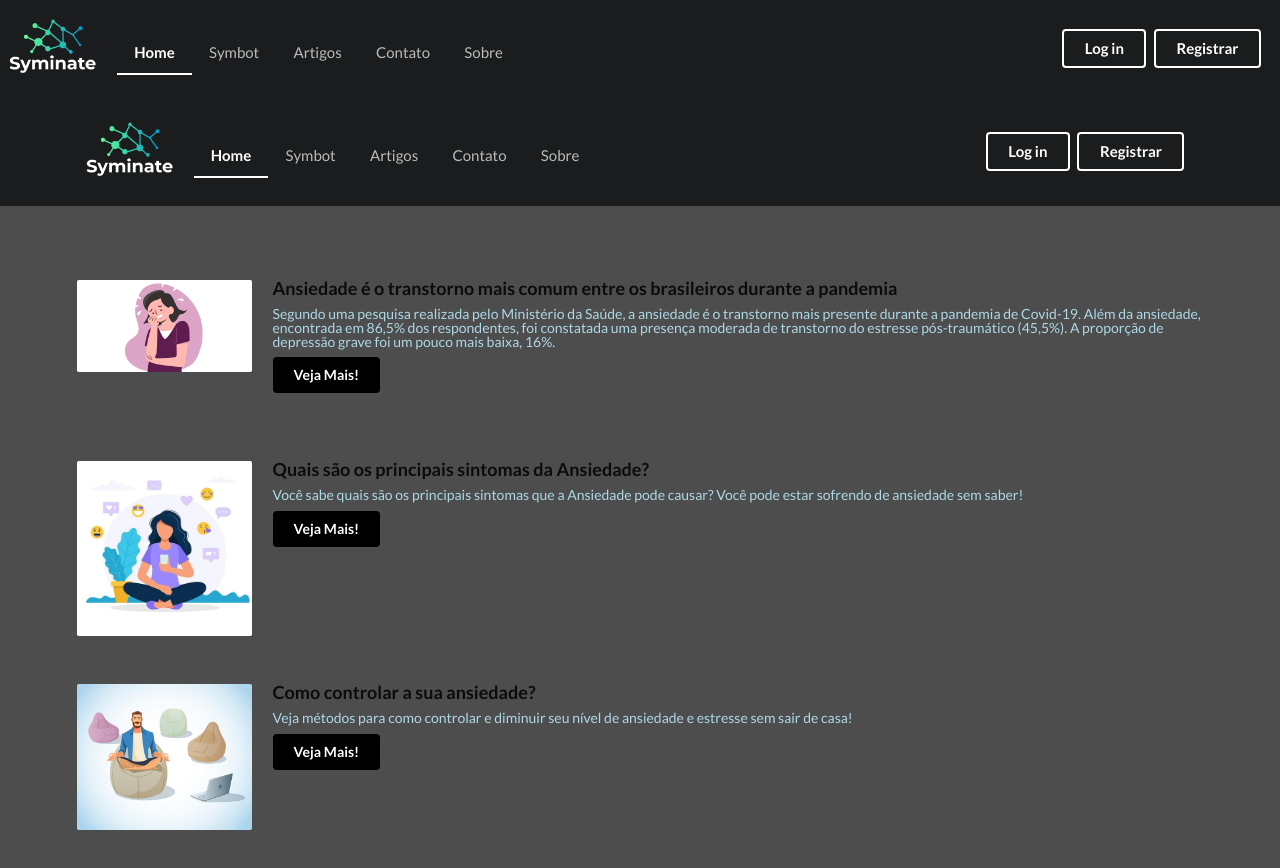
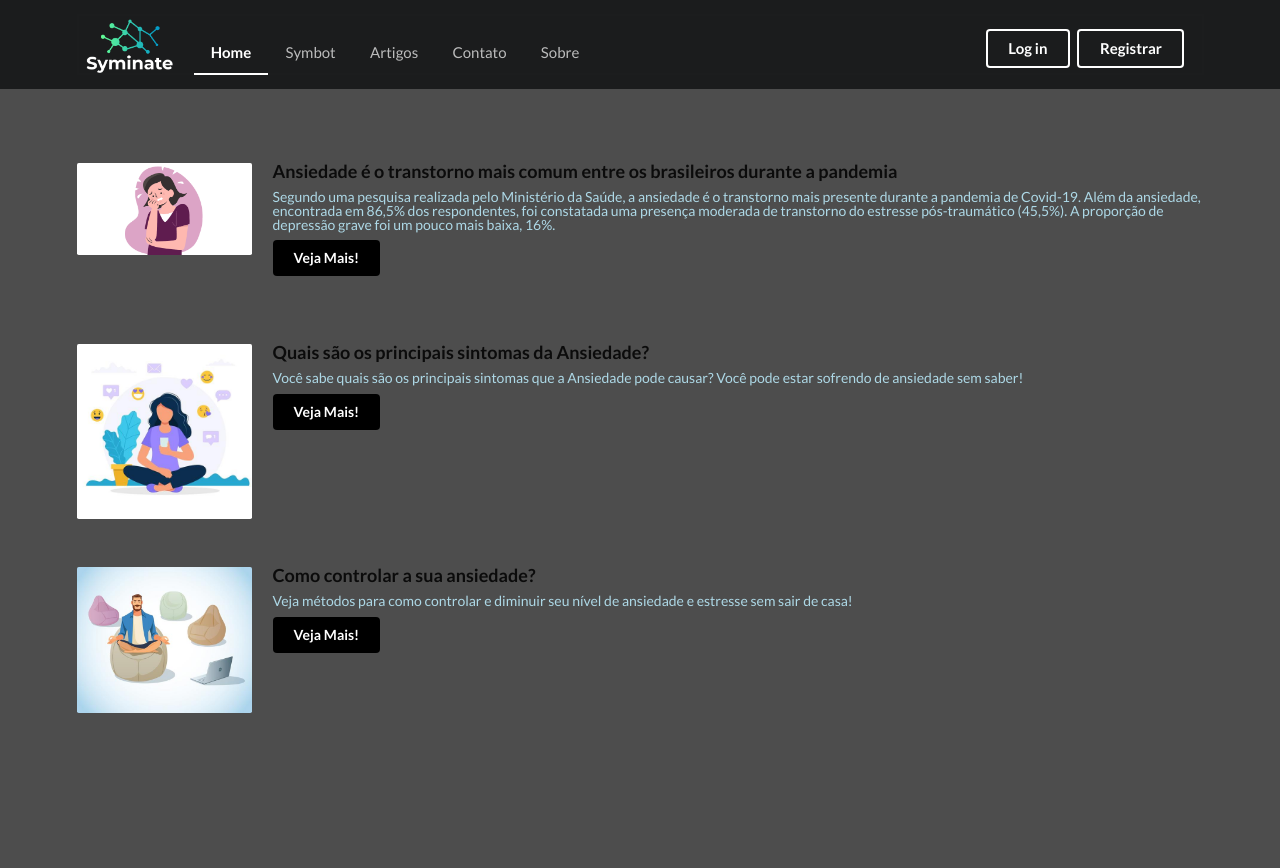
Before and after one commit to DeltaAlchemist/FoodForUs, a React (Create React App) app: page /artigos in a window 1280 px wide. Shown: the top 868 px of the page. Built offline with nearby package versions, Linux system fonts and the light colour scheme.

Commit message:
chore: add container to menu

```diff
--- a/src/components/Menu/Menu.js
+++ b/src/components/Menu/Menu.js
@@ -8,7 +8,7 @@ const MenuDiv = styled.div`
         width: 100px;
         margin-right: 15px;
     }
-
+    background-color: '#1b1c1d';
 `
 
 export const Menu = () => {
@@ -24,7 +24,8 @@ export const Menu = () => {
     }
 
     return(
-        <MenuDiv>
+        <MenuDiv style={{ backgroundColor: '#1b1c1d' }}>
+            <div className="ui container">
                 <div className="ui inverted vertical masthed center aligned segment" style={{ display: 'block' }}>
                     <div className="ui large secondary inverted pointing menu" style={{ backgroundColor:"#1b1c1d"}}>
                         <img src={Logo} alt="logo"/>
@@ -43,6 +44,7 @@ export const Menu = () => {
                         </div>
                     </div>
                 </div>
+            </div>
             <ModalDialog open={open} handleClose={handleClose}/>
         </MenuDiv>
     )
--- a/src/pages/Artigos.jsx
+++ b/src/pages/Artigos.jsx
@@ -8,11 +8,6 @@ const Artigos = () => {
 
     return(
         <div className="pusher" style={{backgroundColor: '#4d4d4d', height: '100vh'}}>
-            <div className="ui inverted vertical masthed center aligned segment" style={{ display: 'block' }}>
-                <div className="ui container">
-                    <Menu />
-                </div>
-            </div>
             <div className="ui container" style={{paddingTop: '40px'}}>
                 <div className="ui items"><br/>
                     <div className="item"><br/>
```
Lines whose indentation alone changed are shown as unchanged.
